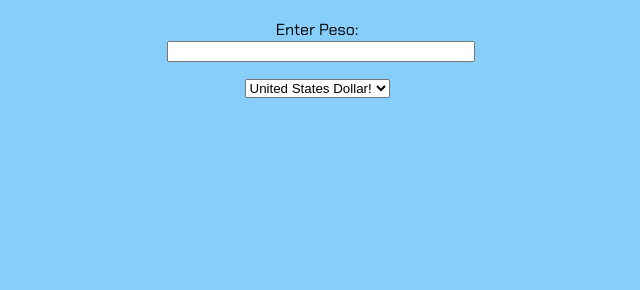
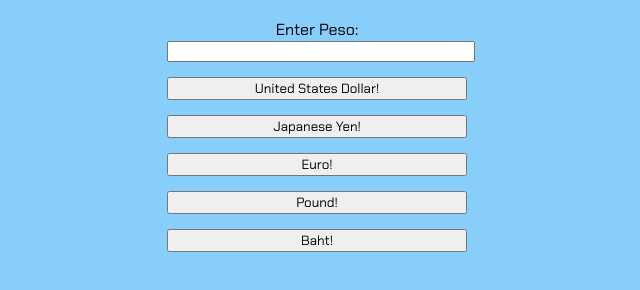
Before and after one commit to brilliance-1/Q3SW1_LlanosDee, a plain HTML site: page index.html in a window 1280 px wide. Shown: the part 108-398 px from the top of the page, without its empty margins (323-963 px from the left). Drawn offline with Linux system fonts and the light colour scheme.

Commit message:
Update index.html

```diff
--- a/index.html
+++ b/index.html
@@ -32,15 +32,11 @@
             <h1>Currency 2 Currencies!</h1>
             <label for="number1">Enter  Peso:</label>
             <input type="number" id="number1" class="number1">
-            <form>
-            <select>
-            <option><button onclick="calculateOp()">United States Dollar!</button></option>
-            <option><button onclick="calculateOp1()">Japanese Yen!</button></option>
-            <option><button onclick="calculateOp2()">Euro!</button></option>
-            <option><button onclick="calculateOp3()">Pound!</button></option>
-            <option><button onclick="calculateOp4()">Baht!</button></option>
-            </select>
-            </form>
+            <button onclick="calculateOp()">United States Dollar!</button>
+            <button onclick="calculateOp1()">Japanese Yen!</button>
+            <button onclick="calculateOp2()">Euro!</button>
+            <button onclick="calculateOp3()">Pound!</button>
+            <button onclick="calculateOp4()">Baht!</button>
             <div id="result"></div>
         </div>
         <script>
```
